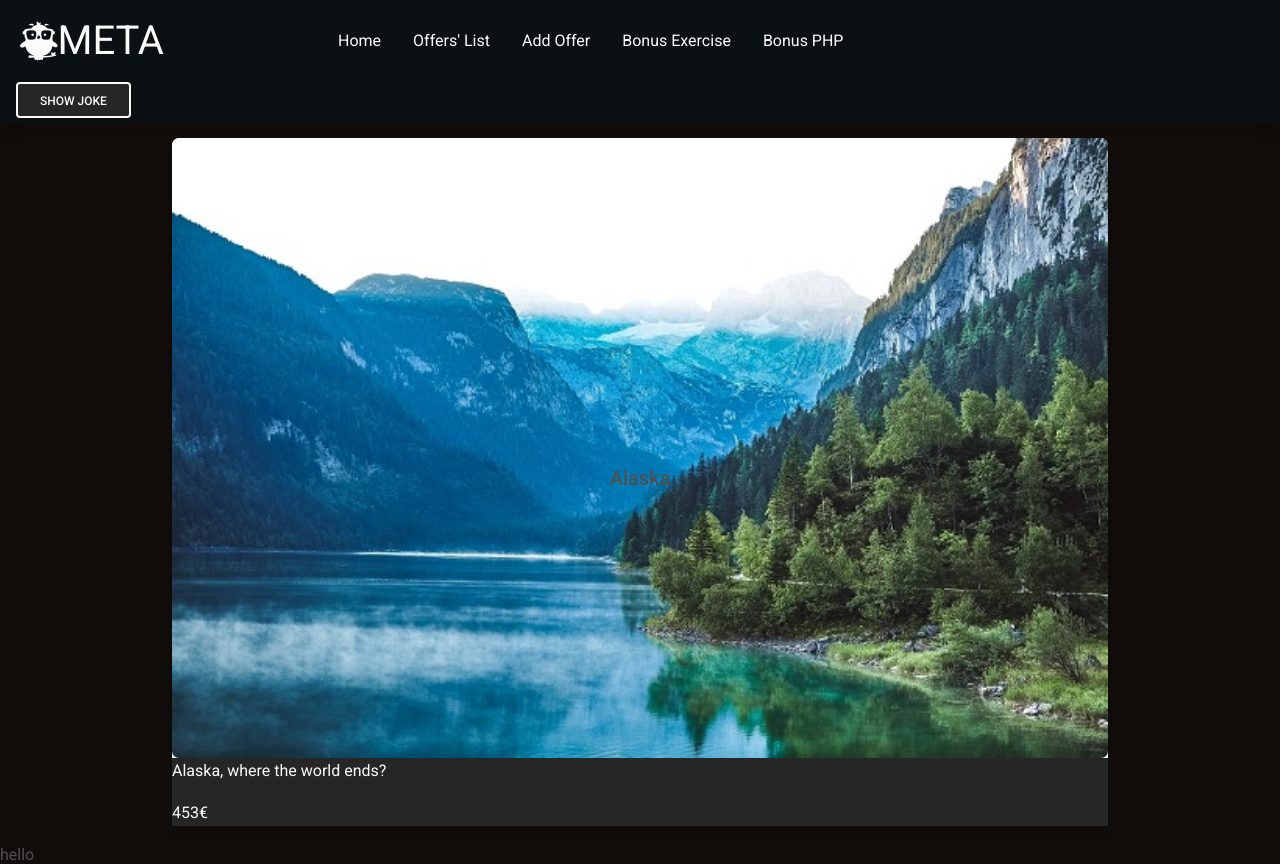
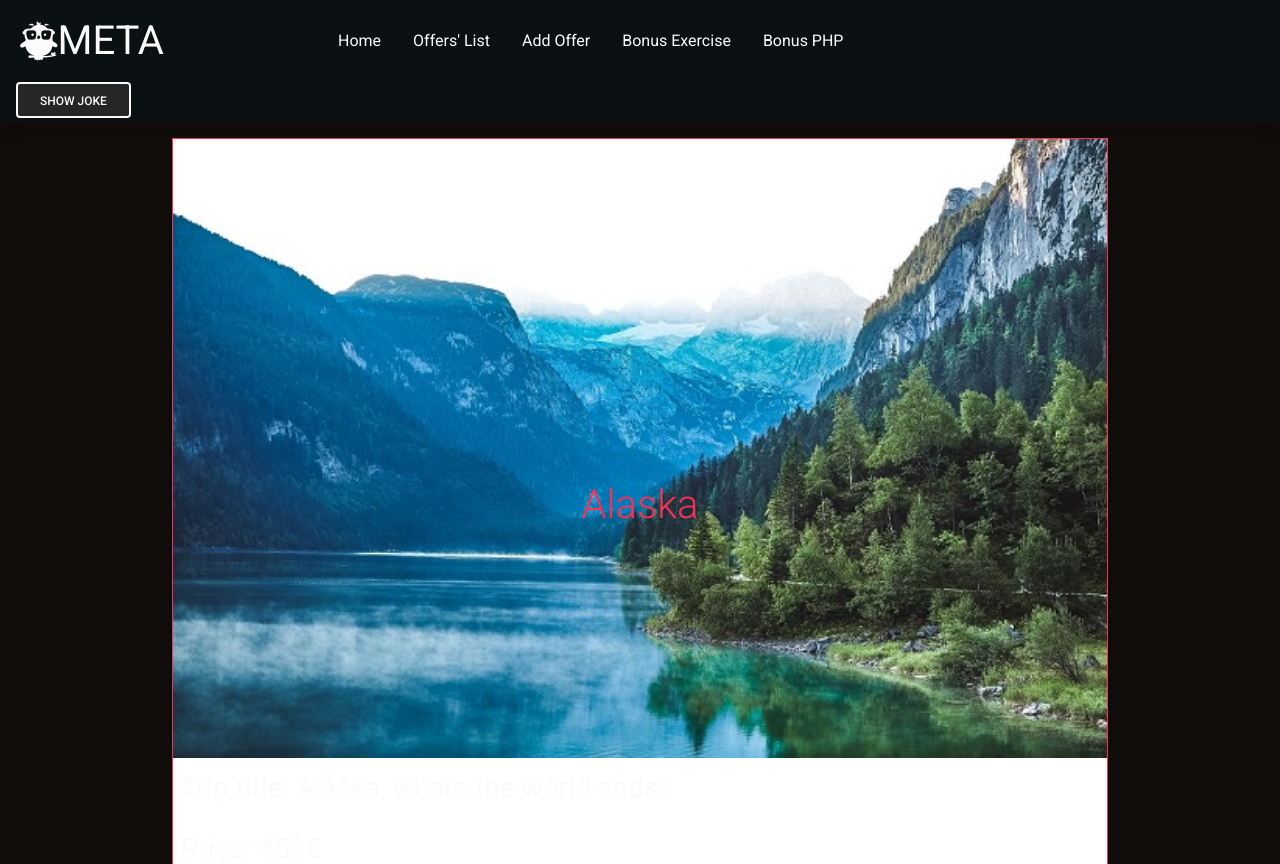
Before and after one commit to nat-oku/CF-CR12-Natalia, a PHP site: page /details.php?id=2 in a window 1280 px wide. Shown: the top 864 px of the page. Run offline with PHP 8.4, Linux system fonts and the light colour scheme; data comes from the database, SQL or seed files in the repository; a map, chart or similar area stays blank; some libraries are stand-ins or nearby versions.

Commit message:
adding styles to details.php

```diff
--- a/CRUD/details.php
+++ b/CRUD/details.php
@@ -43,17 +43,17 @@
   <header>
     <?php require_once 'partials/navbar.php' ?>
   </header>
-  <div class="container w-75 mt-3 mb-3 ">
-    <div class="card">
-      <img src="pictures/<?php echo $picture ;?>" class="card-img" alt="<?php echo $locationName ;?>">
+  <div class="container w-75 mt-3 mb-3">
+    <div class="card rounded-0 border border-danger">
+      <img src="pictures/<?php echo $picture ;?>" class="card-img rounded-0" alt="<?php echo $locationName ;?>">
 
       <div class="card-img-overlay d-flex justify-content-center align-items-center ">
-        <h5 class="card-title"><?php echo $locationName ;?></h5>
+        <h5 class="card-title fs-1 fw-light text-danger"><?php echo $locationName ;?></h5>
       </div>
 
-      <div class=" bg-dark text-light">
-        <p class="card-text"><?php echo $descr ;?></p>
-        <p class="card-text"><?php echo $price ;?>€</p>
+      <div class="bg-darkNew text-light p-2">
+        <p class="card-text fs-3">Trip title: <?php echo $descr ;?></p>
+        <p class="card-text fs-3">Price: <?php echo $price ;?>€</p>
       </div>
 
     </div>
```
